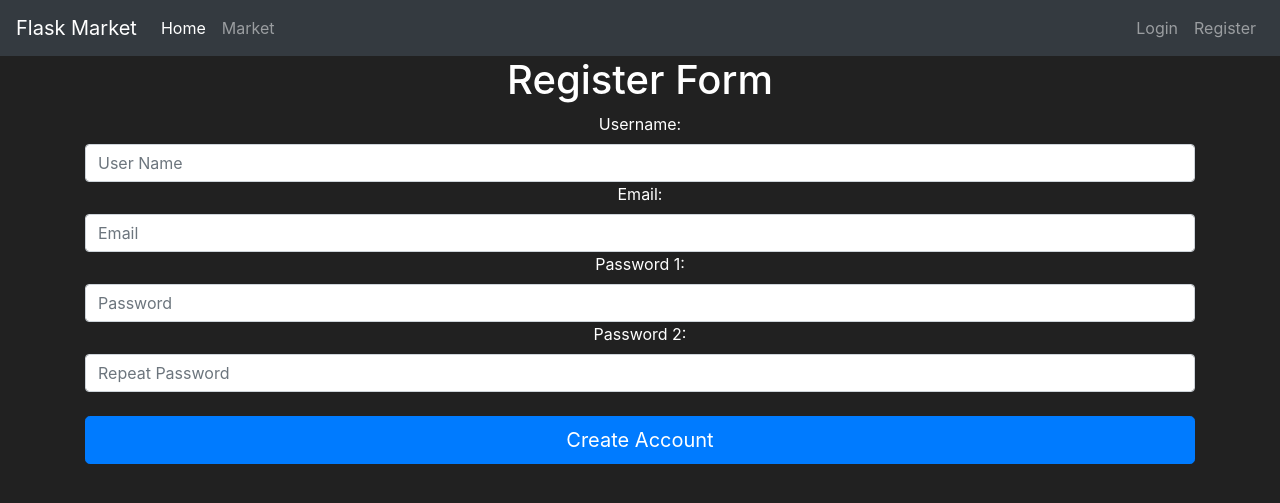
After one commit to frhn13/FlaskMarketTutorial, a Flask app: page /register in a window 1280 px wide. The commit adds this page. Shown: the top 503 px of the page. Run offline with Flask 3, Linux system fonts and the light colour scheme; some libraries are stand-ins or nearby versions.

Commit message:
Added a register form

```diff
--- a/market/__init__.py
+++ b/market/__init__.py
@@ -6,6 +6,7 @@ from flask_sqlalchemy import SQLAlchemy
 app = Flask(__name__)
 # Uniform resource identifier is to identify this as database
 app.config["SQLALCHEMY_DATABASE_URI"] = "sqlite:///market.db"
+app.config["SECRET_KEY"] = 'aa4b5e9664c20591d44d1696' # Needed to display the form
 db = SQLAlchemy(app) # Creates database
 
 from market import routes
--- /dev/null
+++ b/market/forms.py
@@ -0,0 +1,9 @@
+from flask_wtf import FlaskForm
+from wtforms import StringField, PasswordField, SubmitField
+
+class RegisterForm(FlaskForm):
+    username = StringField(label="Username:") # Label is what is displayed on webpage
+    email_address = StringField(label="Email:")
+    password1 = PasswordField(label="Password 1:")
+    password2 = PasswordField(label="Password 2:")
+    submit = SubmitField(label="Create Account")
--- a/market/routes.py
+++ b/market/routes.py
@@ -1,6 +1,7 @@
 from market import app
 from flask import render_template
 from market.models import Item
+from market.forms import RegisterForm
 
 @app.route("/") # Decorator for webpage URL
 @app.route("/home")
@@ -15,3 +16,8 @@ def market():
 @app.route("/about/<username>") # Page for specific user
 def about_page(username):
     return f"<h1>About Page for {username}<h1>"
+
+@app.route("/register")
+def register_page():
+    form = RegisterForm()
+    return render_template("register.html", form=form)
--- a/market/templates/base.html
+++ b/market/templates/base.html
@@ -30,7 +30,7 @@
                 <a class="nav-link" href="#">Login</a>
             </li>
             <li class="nav-item">
-                <a class="nav-link" href="#">Register</a>
+                <a class="nav-link" href="{{url_for('register_page')}}">Register</a>
             </li>
         </ul>
       </div>
--- /dev/null
+++ b/market/templates/register.html
@@ -0,0 +1,28 @@
+{% extends "base.html" %}
+{% block title %}
+Register Page
+{% endblock %}
+
+{% block content %}
+<h1>Register Form</h1>
+<body class="text-center"> <!--Centers the text-->
+    <div class="container">
+        <form method="POST" class="form-register" style="color:white">
+            {{ form.username.label() }}
+            {{ form.username(class="form-control", placeholder="User Name") }}
+
+            {{ form.email_address.label() }}
+            {{ form.email_address(class="form-control", placeholder="Email") }}
+
+            {{ form.password1.label() }}
+            {{ form.password1(class="form-control", placeholder="Password") }}
+
+            {{ form.password2.label() }}
+            {{ form.password2(class="form-control", placeholder="Repeat Password") }}
+            <br>
+            {{ form.submit(class="btn btn-lg btn-block btn-primary") }}
+        </form>
+    </div>
+</body>
+
+{% endblock %}
```
